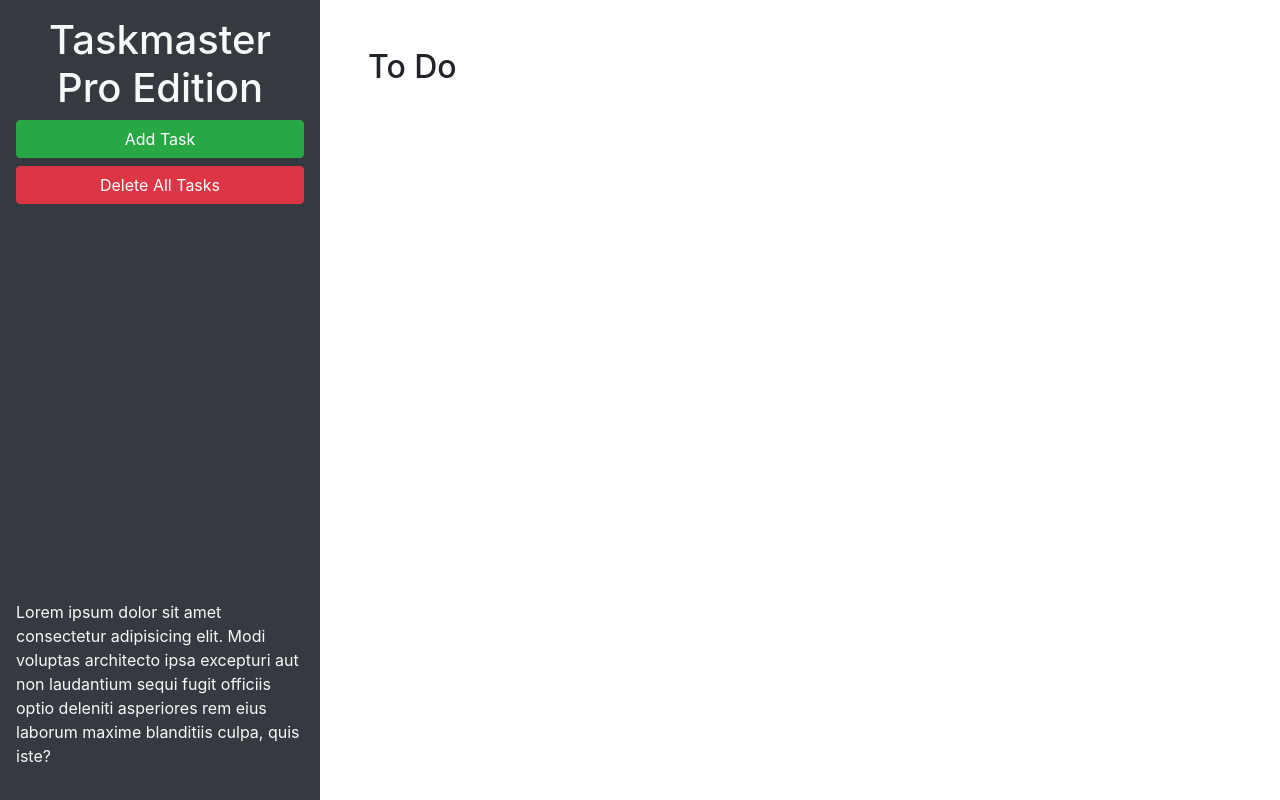
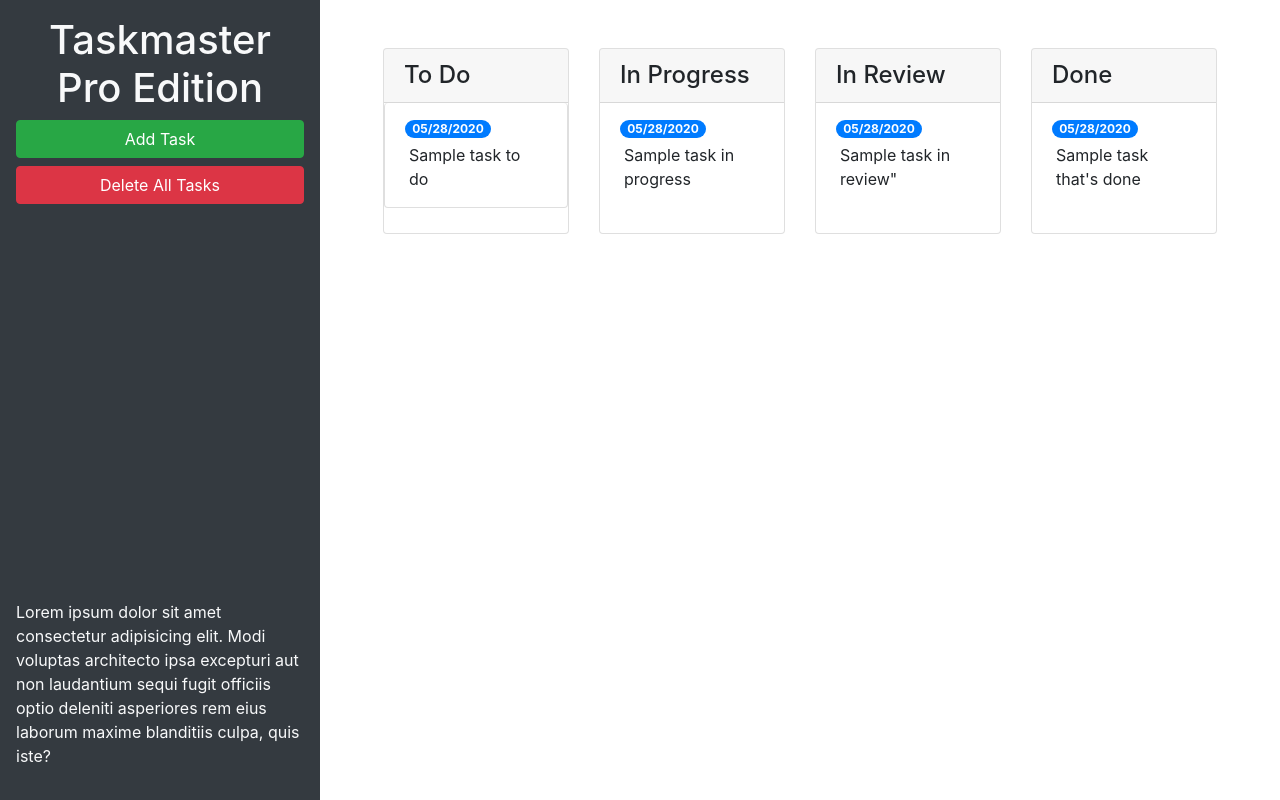
Before and after one commit to sandy-06/taskmaster-pro, a plain HTML site: page index.html in a window 1280 px wide. Drawn offline with nearby package versions, Linux system fonts and the light colour scheme.

Commit message:
added cards

```diff
--- a/index.html
+++ b/index.html
@@ -23,10 +23,68 @@
         laudantium sequi fugit officiis optio deleniti asperiores rem eius laborum maxime blanditiis culpa, quis iste?
       </p>
     </header>
-    <main class="col-12 col-lg-9">
-      <div class="m-5">
-        <h2>To Do</h2>
-        <ul id="list-toDo" class="list-group"> </ul>
+    <main class="col-12  col-lg-9">
+      <!--Todo start-->
+      <div class="m-5 row justify-content-around">
+        <div class="col-12 col-md-6 col-xl-3 mb-3">
+          <div class="card">
+            <h4 class="card-header">
+              To Do
+            </h4>
+            <ul id="list-toDo" class="list-group list group-flush">
+              <li class="list-group-item">
+                <span class="badge badge-primary badge-pill">05/28/2020</span>
+                <p class="m-1">Sample task to do</p>
+              </li>
+            </ul>
+          </div>
+        </div>
+        <!--todo end-->
+        <!--inprogress start-->
+        <div class="col-12 col-md-6 col-xl-3 mb-3">
+          <div class="card">
+            <h4 class="card-header">
+              In Progress
+            </h4>
+            <ul id="list-inProgress" class="list-group list-group-flush">
+              <li class="list-group-item">
+                <span class="badge badge-primary badge-pill">05/28/2020</span>
+                <p class="m-1">Sample task in progress</p>
+              </li>
+            </ul>
+          </div>
+        </div>
+        <!-- in progress end-->
+        <!--in review start-->
+        <div class="col-12 col-md-6 col-xl-3 mb-3">
+          <div class="card">
+            <h4 class="card-header">
+              In Review
+            </h4>
+            <ul id="list-inReview" class="list-group list-group-flush">
+              <li class="list-group-item">
+                <span class="badge badge-primary badge-pill">05/28/2020</span>
+                <p class="m-1">Sample task in review"</p>
+              </li>
+            </ul>
+          </div>
+        </div>
+        <!--in review end-->
+        <!--done start-->
+        <div class="col-12 col-md-6 col-xl-3 mb-3">
+          <div class="card">
+            <h4 class="card-header">
+              Done
+            </h4>
+            <ul id="list-done" class="list-group list-group-flush">
+              <li class="list-group-item">
+                <span class="badge badge-primary badge-pill">05/28/2020</span>
+                <p class="m-1">Sample task that's done</p>
+              </li>
+            </ul>
+          </div>
+        </div>
+        <!--Done end-->
       </div>
     </main>
   </div>
```
